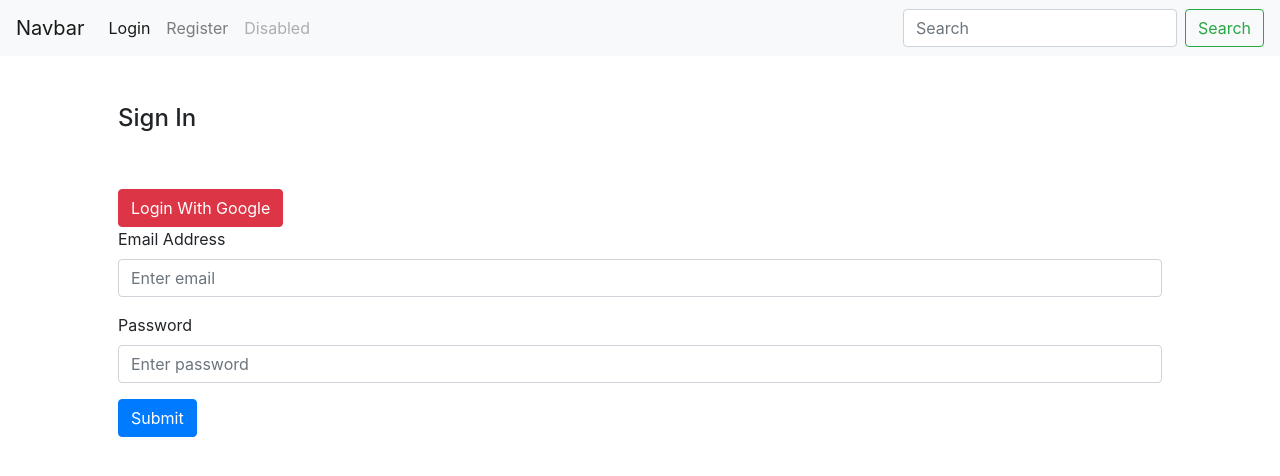
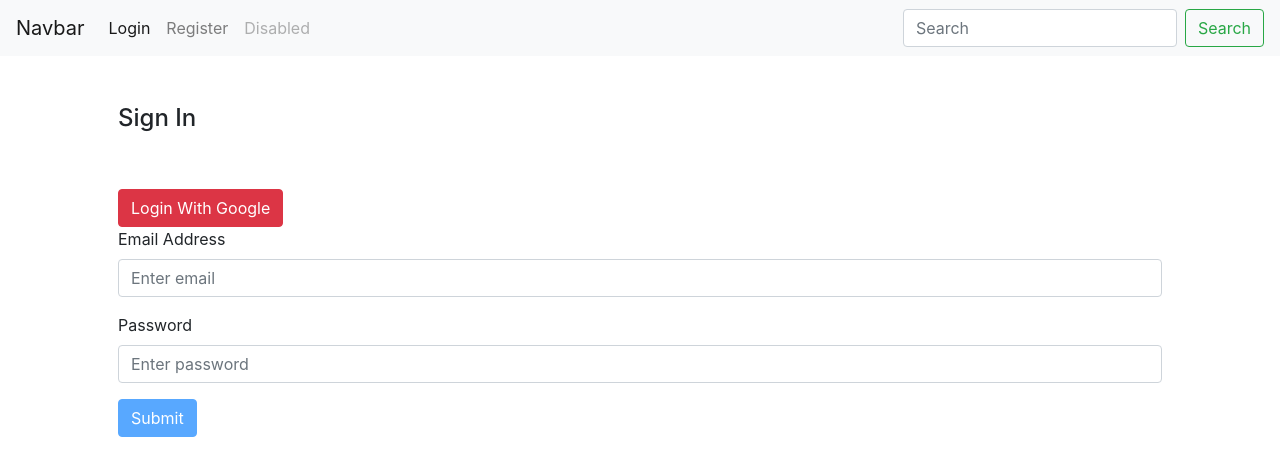
Before and after one commit to sdshah09/Social-Media-Blog-App, a React (Create React App) app in the folder gql/client/: page /login in a window 1280 px wide. Shown: the top 476 px of the page. Built offline with nearby package versions, Linux system fonts and the light colour scheme; no server answers.

Commit message:
Created a single AuthForm file that can be used for login registration and completeregistration

```diff
--- /dev/null
+++ b/gql/client/src/components/forms/AuthForm.js
@@ -0,0 +1,45 @@
+import React from "react";
+
+const AuthForm = ({
+  email,
+  password = "",
+  loading,
+  setEmail,
+  setPassword,
+  handleSubmit,
+  showPasswordInput = false,
+}) => {
+  return (
+    <form onSubmit={handleSubmit}>
+      <div className="form-group">
+        <label>Email Address</label>
+        <input
+          type="email"
+          value={email}
+          onChange={(e) => setEmail(e.target.value)}
+          className="form-control"
+          placeholder="Enter email"
+          disabled={loading}
+        />
+      </div>
+      {showPasswordInput && (
+        <div className="form-group">
+          <label>Password</label>
+          <input
+            type="password"
+            value={password}
+            onChange={(e) => setPassword(e.target.value)}
+            className="form-control"
+            placeholder="Enter password"
+            disabled={loading}
+          />
+        </div>
+      )}
+      <button className="btn btn-raised btn-primary" disabled={!email||loading}>
+        Submit
+      </button>
+    </form>
+  );
+};
+
+export default AuthForm;
--- a/gql/client/src/pages/auth/CompleteRegistration.js
+++ b/gql/client/src/pages/auth/CompleteRegistration.js
@@ -4,10 +4,11 @@ import { toast } from "react-toastify";
 import { useNavigate } from "react-router-dom";
 import { AuthContext } from "../../context/authContext";
 import { gql, useMutation } from "@apollo/client";
+import AuthForm from "../../components/forms/AuthForm"
 
 const USER_CREATE = gql`
-  mutation userCreate {
-    userCreate {
+  mutation userCreate($email: String!) {
+    userCreate(email: $email) {
       username
       email
     }
@@ -49,7 +50,7 @@ const CompleteRegistration = () => {
           payload: { email: result.user.email, token: idTokenResult.token },
         });
 
-        userCreate();
+        await userCreate({ variables: { email: result.user.email } });
 
         navigate("/");
       } else {
@@ -69,36 +70,15 @@ const CompleteRegistration = () => {
       ) : (
         <h4>Complete Registration</h4>
       )}
-      <form onSubmit={handleSubmit}>
-        <div className="form-group">
-          <label>Email Address</label>
-          <input
-            type="email"
-            value={email}
-            onChange={(e) => setEmail(e.target.value)}
-            className="form-control"
-            placeholder="Enter email"
-            disabled
-          />
-        </div>
-        <div className="form-group">
-          <label>Password</label>
-          <input
-            type="password"
-            value={password}
-            onChange={(e) => setPassword(e.target.value)}
-            className="form-control"
-            placeholder="Enter password"
-            disabled={loading}
-          />
-        </div>
-        <button
-          className="btn btn-raised btn-primary"
-          disabled={!email || loading}
-        >
-          Submit
-        </button>
-      </form>
+      <AuthForm
+        email={email}
+        setEmail={setEmail}
+        password={password}
+        setPassword={setPassword}
+        loading={loading}
+        handleSubmit={handleSubmit}
+        showPasswordInput="true"
+      />
     </div>
   );
 };
--- a/gql/client/src/pages/auth/Login.js
+++ b/gql/client/src/pages/auth/Login.js
@@ -4,6 +4,7 @@ import { toast } from "react-toastify";
 import { AuthContext } from "../../context/authContext";
 import { useNavigate } from "react-router-dom";
 import { gql, useMutation } from "@apollo/client";
+import AuthForm from "../../components/forms/AuthForm"
 
 const USER_CREATE = gql`
   mutation userCreate($email: String!) {
@@ -92,33 +93,15 @@ const Login = () => {
       <button onClick={googleLogin} className="btn btn-raised btn-danger mt-5">
         Login With Google
       </button>
-      <form onSubmit={handleSubmit}>
-        <div className="form-group">
-          <label>Email Address</label>
-          <input
-            type="email"
-            value={email}
-            onChange={(e) => setEmail(e.target.value)}
-            className="form-control"
-            placeholder="Enter email"
-            disabled={loading}
-          />
-        </div>
-        <div className="form-group">
-          <label>Password</label>
-          <input
-            type="password"
-            value={password}
-            onChange={(e) => setPassword(e.target.value)}
-            className="form-control"
-            placeholder="Enter password"
-            disabled={loading}
-          />
-        </div>
-        <button className="btn btn-raised btn-primary" disabled={loading}>
-          Submit
-        </button>
-      </form>
+      <AuthForm
+        email={email}
+        setEmail={setEmail}
+        password={password}
+        setPassword={setPassword}
+        loading={loading}
+        handleSubmit={handleSubmit}
+        showPasswordInput="true"
+      />
     </div>
   );
 };
--- a/gql/client/src/pages/auth/Register.js
+++ b/gql/client/src/pages/auth/Register.js
@@ -2,7 +2,7 @@ import React, { useState } from "react";
 import { getAuth, sendSignInLinkToEmail } from "firebase/auth";
 import { toast } from "react-toastify";
 import { auth } from "../../firebase";
-
+import AuthForm from "../../components/forms/AuthForm"
 const Register = () => {
   const [email, setEmail] = useState("");
   const [loading, setLoading] = useState(false);
@@ -35,25 +35,7 @@ const Register = () => {
   return (
     <div className="container p-5">
       {loading ? <h4>Loading..</h4> : <h4>Register</h4>}
-      <form onSubmit={handleSubmit}>
-        <div className="form-group">
-          <label>Email Address</label>
-          <input
-            type="email"
-            value={email}
-            onChange={(e) => setEmail(e.target.value)}
-            className="form-control"
-            placeholder="Enter email"
-            disabled={loading}
-          />
-        </div>
-        <button
-          className="btn btn-raised btn-primary"
-          disabled={!email || loading}
-        >
-          Submit
-        </button>
-      </form>
+      <AuthForm email={email} loading={loading} setEmail={setEmail} handleSubmit={handleSubmit} />
     </div>
   );
 };
```
